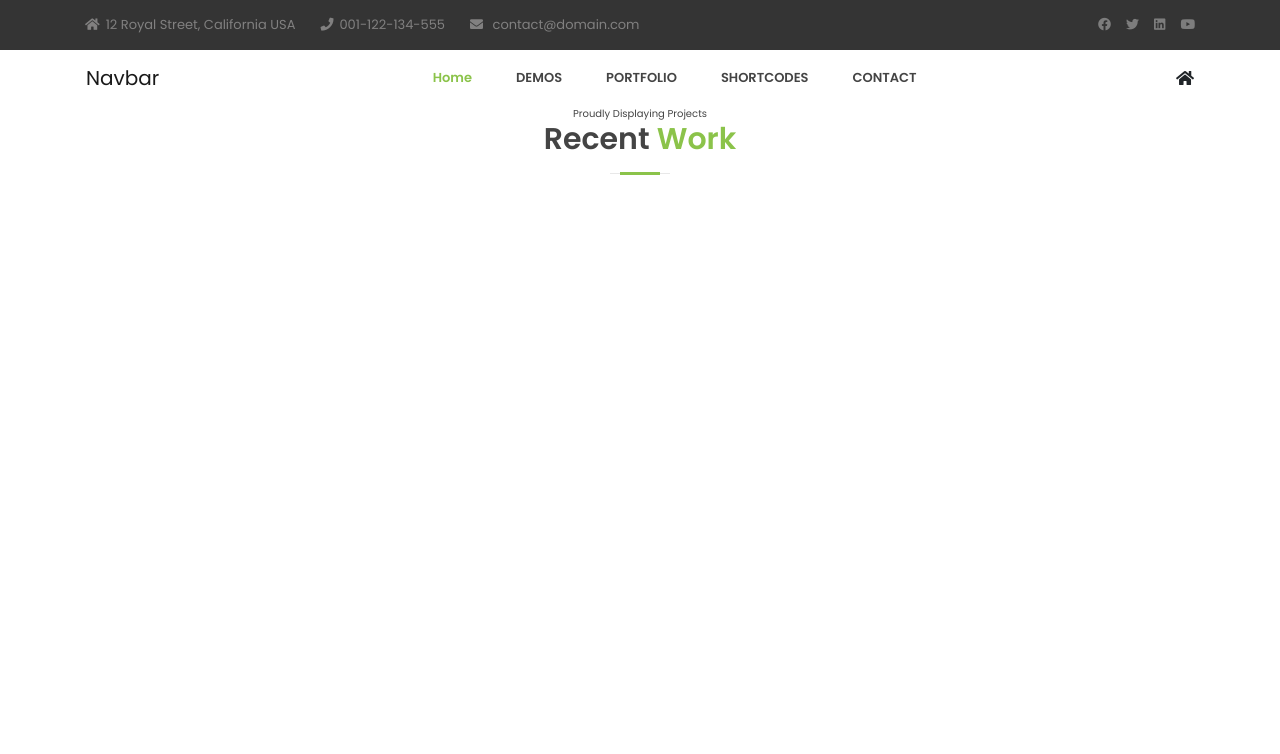
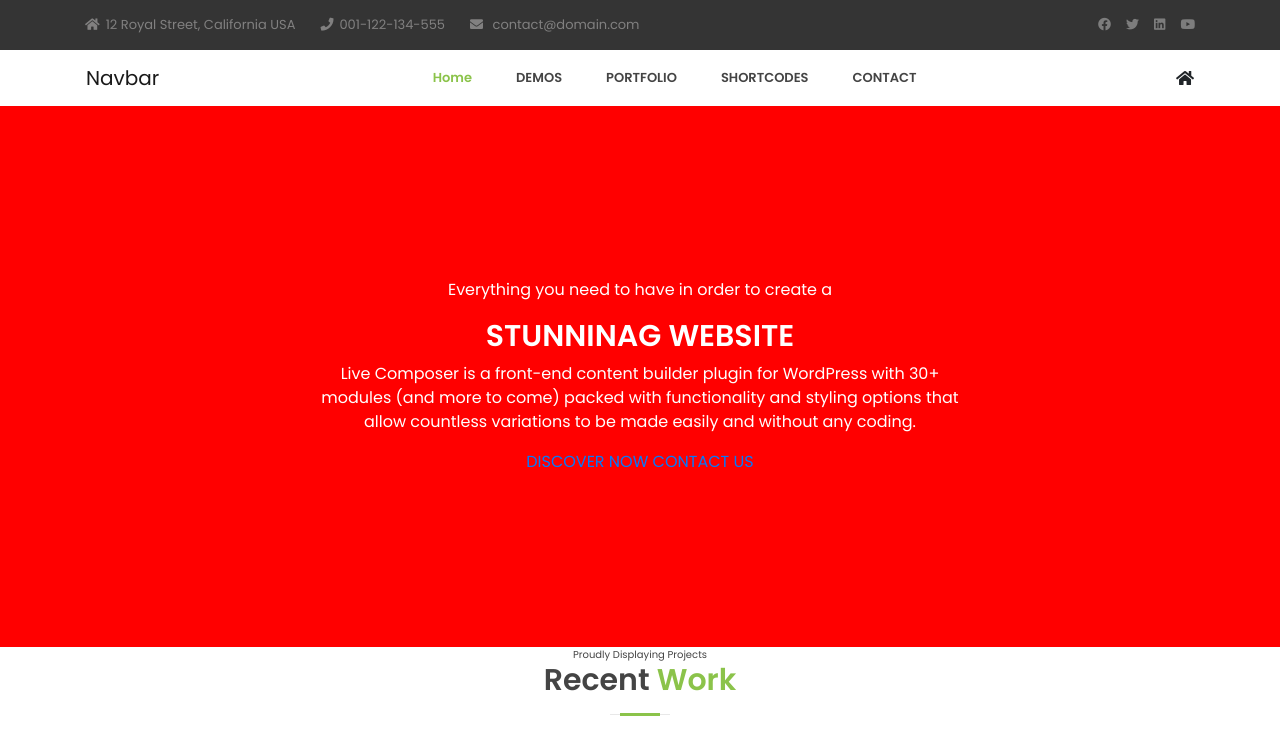
Before and after one commit to smshaown/psd-to-html, a plain HTML site: page index.html in a window 1280 px wide. Drawn offline with nearby package versions, Linux system fonts and the light colour scheme.

Commit message:
50% done slider

```diff
--- a/css/style.css
+++ b/css/style.css
@@ -107,3 +107,49 @@ Header Area
 .menu-area .navbar-light .navbar-nav li a.active{
     color: var(--main-color);
 }
+.menu-area .navbar-light .navbar-nav li a:hover{
+    color: var(--main-color);
+}
+
+/*
+=================
+Slider Area
+=================
+*/
+.slider-item{
+    position: relative;
+    text-align: center;
+    color: #fff;
+    z-index: 0;
+}
+.slider-item img{
+    width: 100%;
+}
+.slider-item::after{
+    content: '';
+    position: absolute;
+    left: 0;
+    right: 0;
+    top: 0;
+    bottom: 0;
+    background-color: red;
+    z-index: 1;
+}
+.slider-content{
+    position: absolute;
+    left: 50%;
+    top: 50%;
+    transform: translate(-50%, -50%);
+    z-index: 2;
+}
+.slider-content h2{
+    color: #fff;
+}
+
+.slider-content .para-1{
+
+}
+
+.slider-content .para-2{
+
+}
--- a/index.html
+++ b/index.html
@@ -76,9 +76,24 @@
     <!-- Header Area End -->
 
 
+     <!-- /. -->
+    <!-- Slider Area Start -->
+    <section class="slider">
 
+        <div class="slider-item">
+            <img src="images/1.jpg" alt="slide">
+            <div class="slider-content">
+                <p class="para-1">Everything you need to have in order to create a</p>
+                <h2>STUNNINAG WEBSITE</h2>
+                <p class="para2">Live Composer is a front-end content builder plugin for WordPress with 30+ modules (and more to come) packed with functionality and styling options that allow countless variations to be made easily and without any coding.</p>
+                <div>
+                    <a href="#" class="our-btn">DISCOVER NOW</a>
+                    <a href="#" class="our-btn">CONTACT US</a>
+                </div>
+            </div> <!-- /.slider-content -->
+        </div> <!-- /.slide-item -->
 
-
+    </section> <!-- /.section -->
 
 
     <!-- Section Title -->
@@ -87,6 +102,12 @@
         <h2>Recent <span>Work</span></h2>
         <div class="bottom-style"></div>
     </div> <!-- /.sec-title -->
+
+
+
+
+
+
 
 
     <!-- Optional JavaScript -->
```
